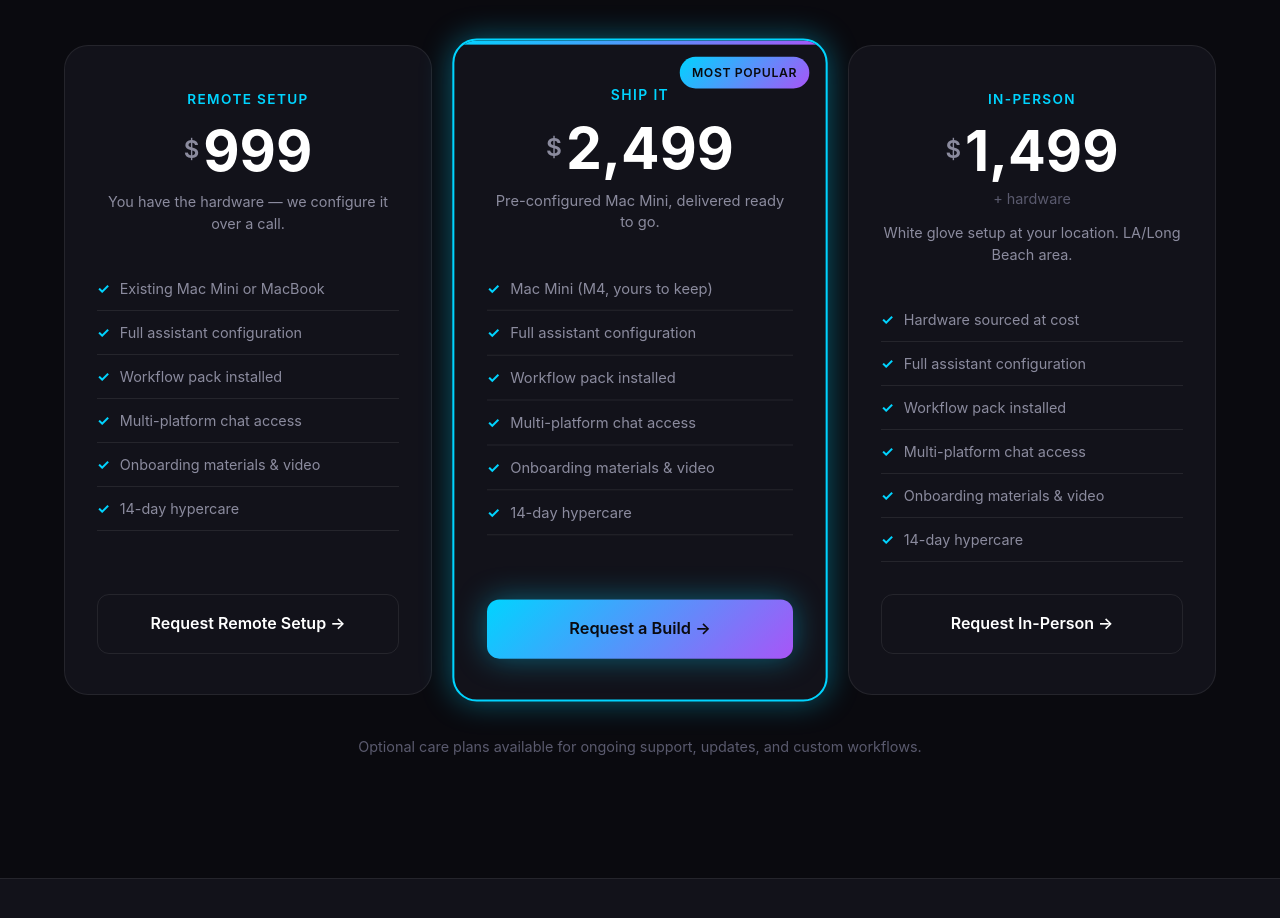
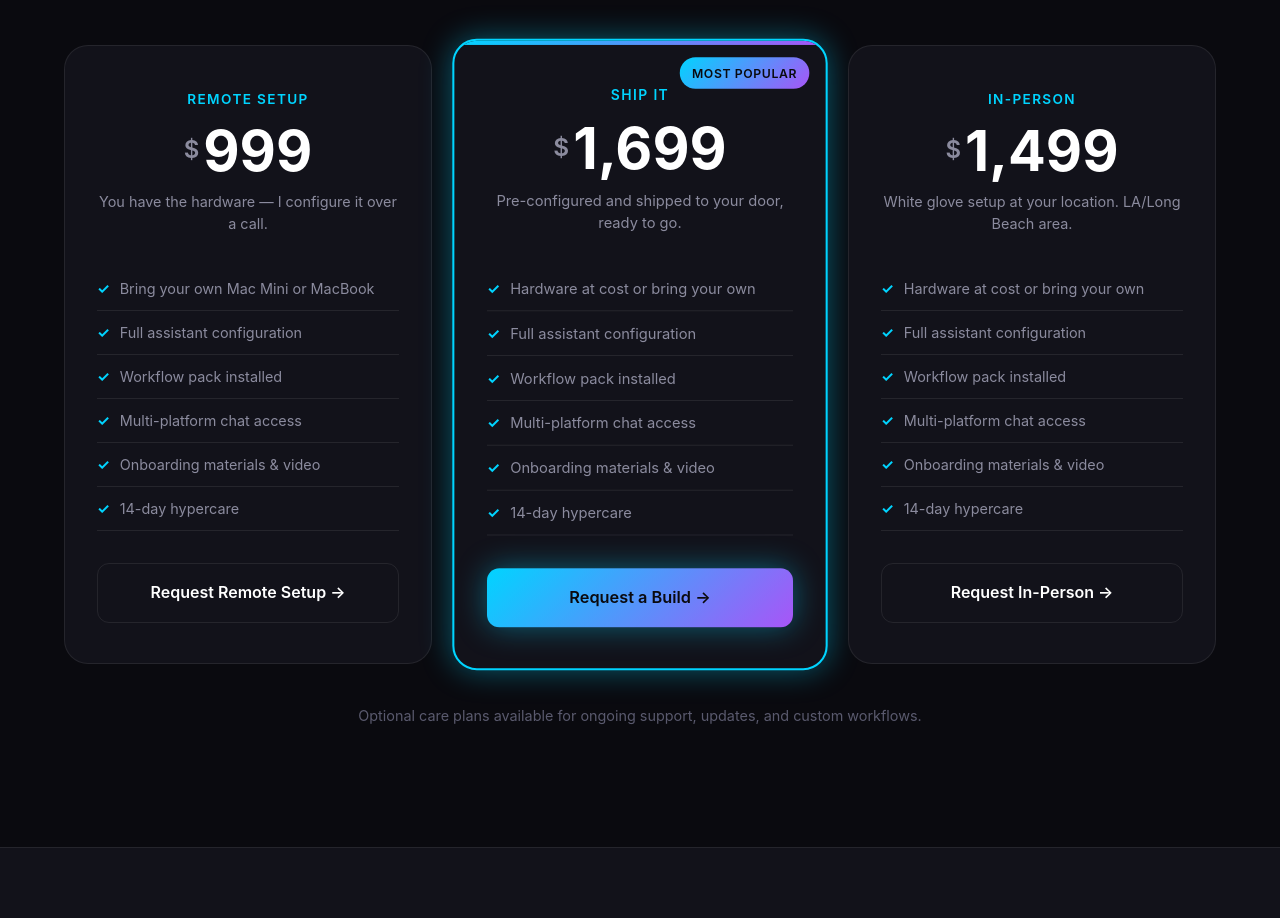
Before and after one commit to alek-carlson/builtai-landing, a plain HTML site: page index.html in a window 1280 px wide. Shown: the part 2672-3590 px from the top of the page. Drawn offline with nearby package versions, Linux system fonts and the light colour scheme.

Commit message:
Pricing: service fees only, hardware at cost or BYOD across all tiers

```diff
--- a/index.html
+++ b/index.html
@@ -174,10 +174,10 @@
                 <span class="price-currency">$</span>
                 <span class="price-amount">999</span>
               </div>
-              <p class="pricing-desc">You have the hardware — we configure it over a call.</p>
+              <p class="pricing-desc">You have the hardware — I configure it over a call.</p>
             </div>
             <ul class="pricing-list">
-              <li>Existing Mac Mini or MacBook</li>
+              <li>Bring your own Mac Mini or MacBook</li>
               <li>Full assistant configuration</li>
               <li>Workflow pack installed</li>
               <li>Multi-platform chat access</li>
@@ -194,12 +194,12 @@
               <span class="pricing-label">Ship It</span>
               <div class="pricing-price">
                 <span class="price-currency">$</span>
-                <span class="price-amount">2,499</span>
+                <span class="price-amount">1,699</span>
               </div>
-              <p class="pricing-desc">Pre-configured Mac Mini, delivered ready to go.</p>
+              <p class="pricing-desc">Pre-configured and shipped to your door, ready to go.</p>
             </div>
             <ul class="pricing-list">
-              <li>Mac Mini (M4, yours to keep)</li>
+              <li>Hardware at cost or bring your own</li>
               <li>Full assistant configuration</li>
               <li>Workflow pack installed</li>
               <li>Multi-platform chat access</li>
@@ -216,12 +216,11 @@
               <div class="pricing-price">
                 <span class="price-currency">$</span>
                 <span class="price-amount">1,499</span>
-                <span class="price-plus">+ hardware</span>
               </div>
               <p class="pricing-desc">White glove setup at your location. LA/Long Beach area.</p>
             </div>
             <ul class="pricing-list">
-              <li>Hardware sourced at cost</li>
+              <li>Hardware at cost or bring your own</li>
               <li>Full assistant configuration</li>
               <li>Workflow pack installed</li>
               <li>Multi-platform chat access</li>
```
